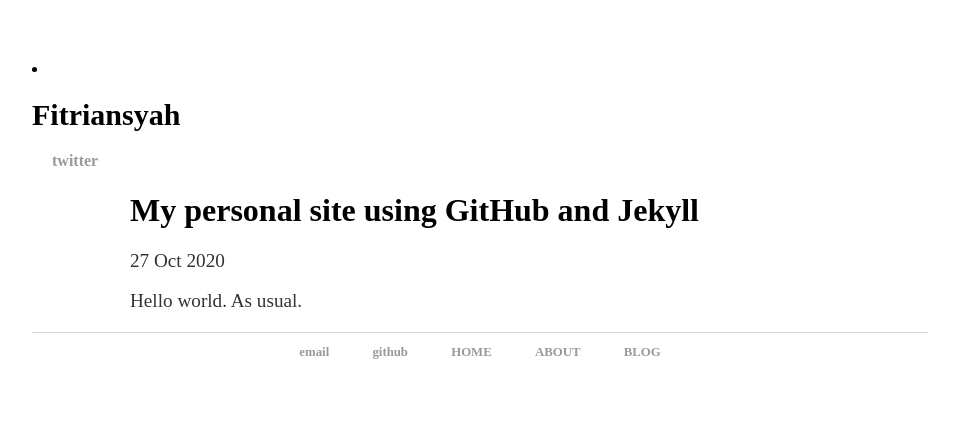
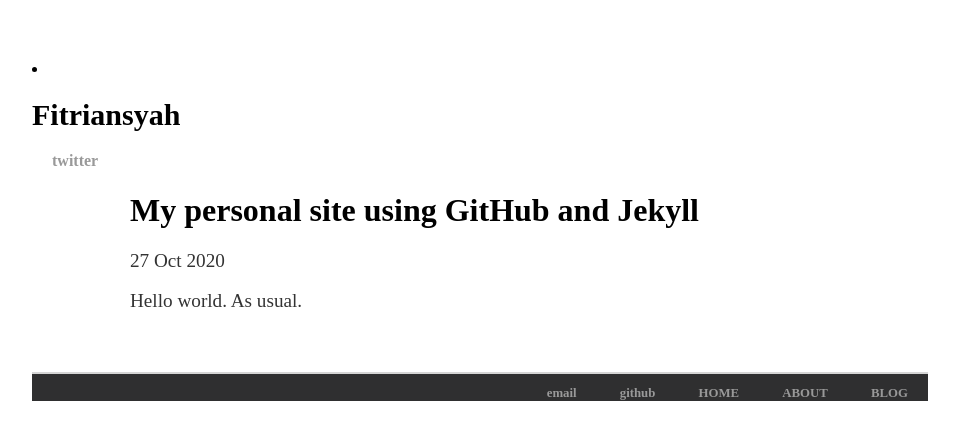
Before and after one commit to rnfitriansyah/rnfitriansyah.github.io, a Jekyll site: the page built from _posts/2020-10-27-rizki-first-site.md, in a window 1280 px wide. Shown: the top 440 px of the page, without its empty margins (160-1119 px from the left). Built offline with Jekyll 4.4.1, drawn with Linux system fonts in a browser that asks for light colours.

Commit message:
Update page.css

```diff
--- a/css/page.css
+++ b/css/page.css
@@ -30,10 +30,11 @@ p {
     color: #333;
 }
 footer {
-    margin-top: 20px;
-    border-top: 1px solid #d5d5d5;
+    background-color: #2f2f30;
+    margin-top: 60px;
+    border-top: 2px solid #d5d5d5;
     font-size: .8em;
-    text-align: center;
+    text-align: right;
 }
 
 ul.posts {
```
